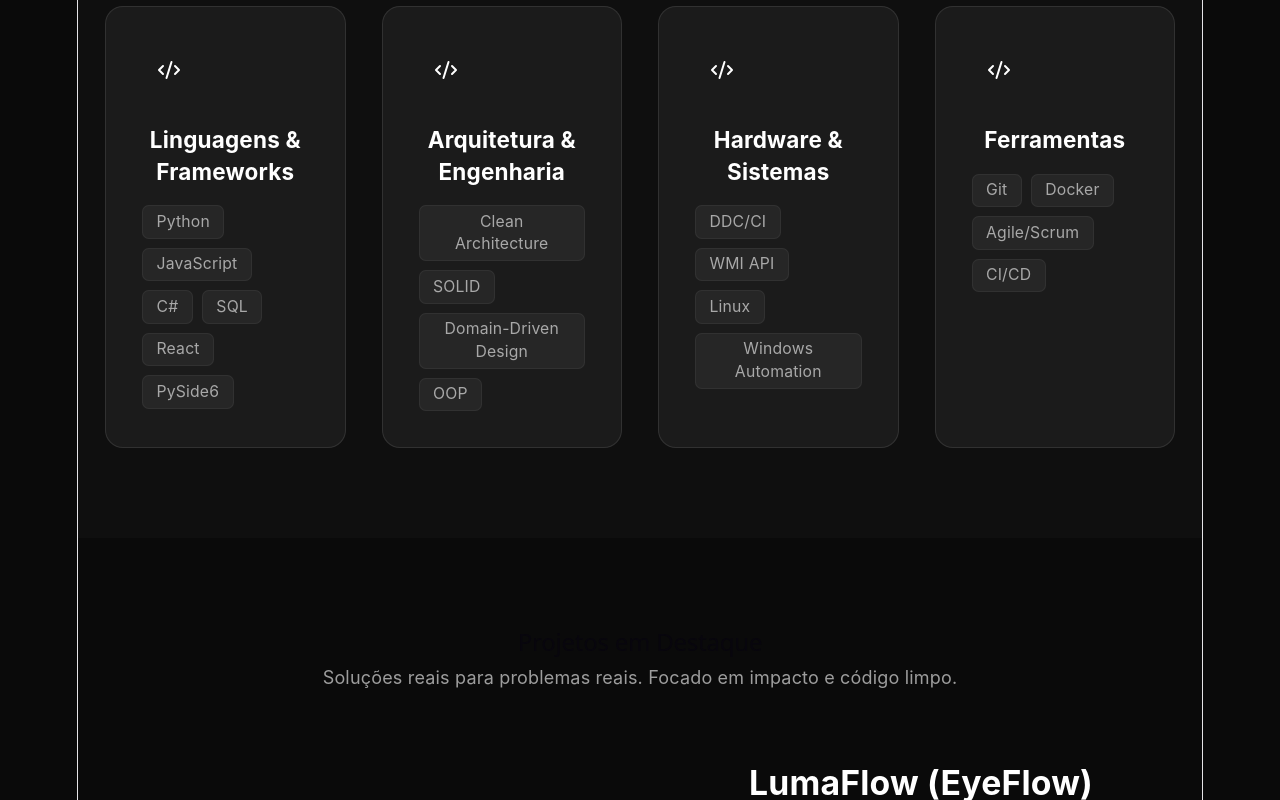
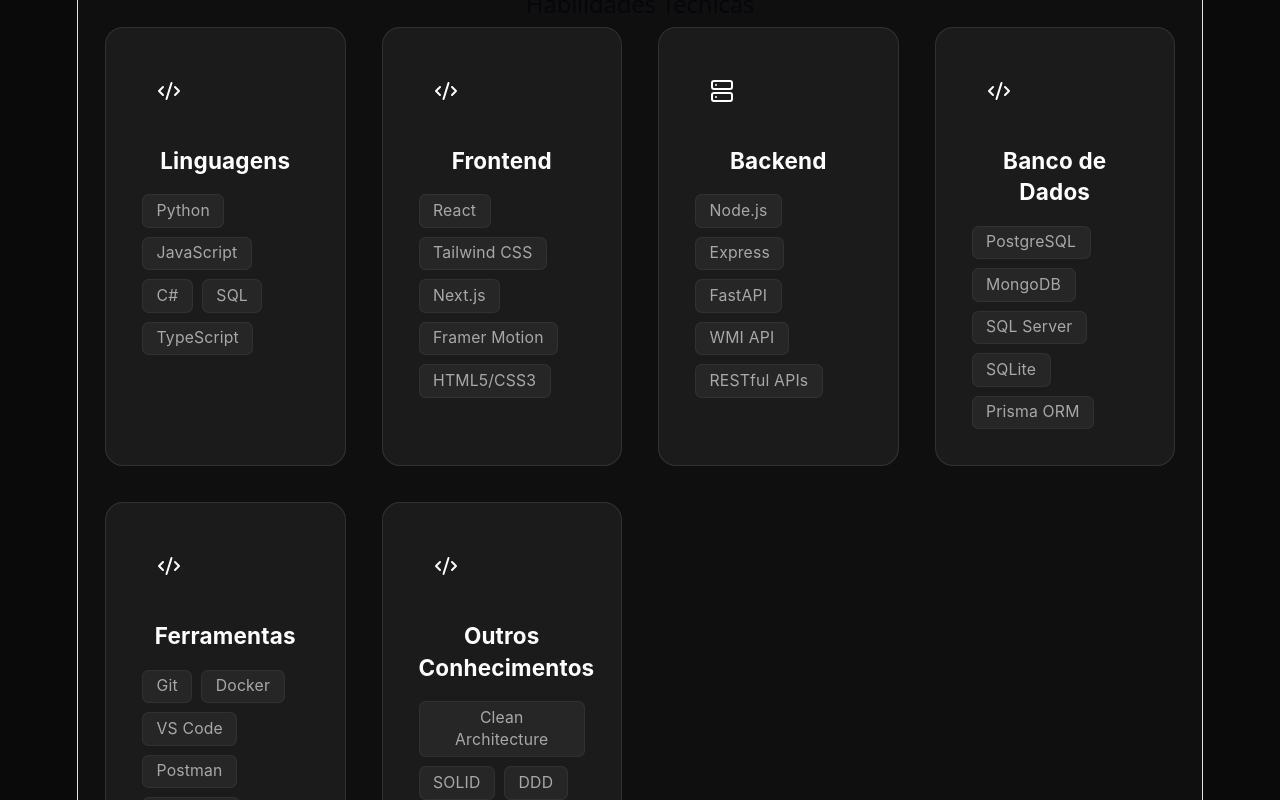
Before and after one commit to VeniciusBispo/Meu-perfil, a React (Vite) app: page / in a window 1280 px wide. Shown: the part 1600-2400 px from the top of the page. Built offline with nearby package versions, Linux system fonts and the light colour scheme.

Commit message:
style: Profissionalizacao das secoes Sobre e Habilidades

```diff
--- a/src/data/portfolioData.js
+++ b/src/data/portfolioData.js
@@ -8,7 +8,7 @@
     linkedin: "https://linkedin.com/in/veniciusbispo", // Placeholder, ajustável
   },
   about: {
-    text: "Sou acadêmico de Sistemas de Informação com foco no desenvolvimento de habilidades técnicas e analíticas voltadas à área de tecnologia. Em constante aprimoramento em engenharia de software, arquitetura de sistemas e metodologias ágeis.",
+    text: "Acadêmico de Sistemas de Informação focado no desenvolvimento de soluções robustas e escaláveis. Possuo uma base técnica sólida em engenharia de software, com grande interesse em arquitetura de sistemas e automação. Minha abordagem é pautada pela resolução analítica de problemas e pela busca constante por novas tecnologias que otimizem processos. Acredito na evolução contínua através da prática e do estudo rigoroso das melhores práticas do mercado.",
     education: [
       {
         degree: "Bacharelado em Sistemas de Informação",
@@ -19,20 +19,28 @@
   },
   skills: [
     {
-      category: "Linguagens & Frameworks",
-      items: ["Python", "JavaScript", "C#", "SQL", "React", "PySide6"]
+      category: "Linguagens",
+      items: ["Python", "JavaScript", "C#", "SQL", "TypeScript"]
     },
     {
-      category: "Arquitetura & Engenharia",
-      items: ["Clean Architecture", "SOLID", "Domain-Driven Design", "OOP"]
+      category: "Frontend",
+      items: ["React", "Tailwind CSS", "Next.js", "Framer Motion", "HTML5/CSS3"]
     },
     {
-      category: "Hardware & Sistemas",
-      items: ["DDC/CI", "WMI API", "Linux", "Windows Automation"]
+      category: "Backend",
+      items: ["Node.js", "Express", "FastAPI", "WMI API", "RESTful APIs"]
+    },
+    {
+      category: "Banco de Dados",
+      items: ["PostgreSQL", "MongoDB", "SQL Server", "SQLite", "Prisma ORM"]
     },
     {
       category: "Ferramentas",
-      items: ["Git", "Docker", "Agile/Scrum", "CI/CD"]
+      items: ["Git", "Docker", "VS Code", "Postman", "Insomnia"]
+    },
+    {
+      category: "Outros Conhecimentos",
+      items: ["Clean Architecture", "SOLID", "DDD", "Metodologias Ágeis", "DDC/CI Protocol"]
     }
   ],
   projects: [
```
